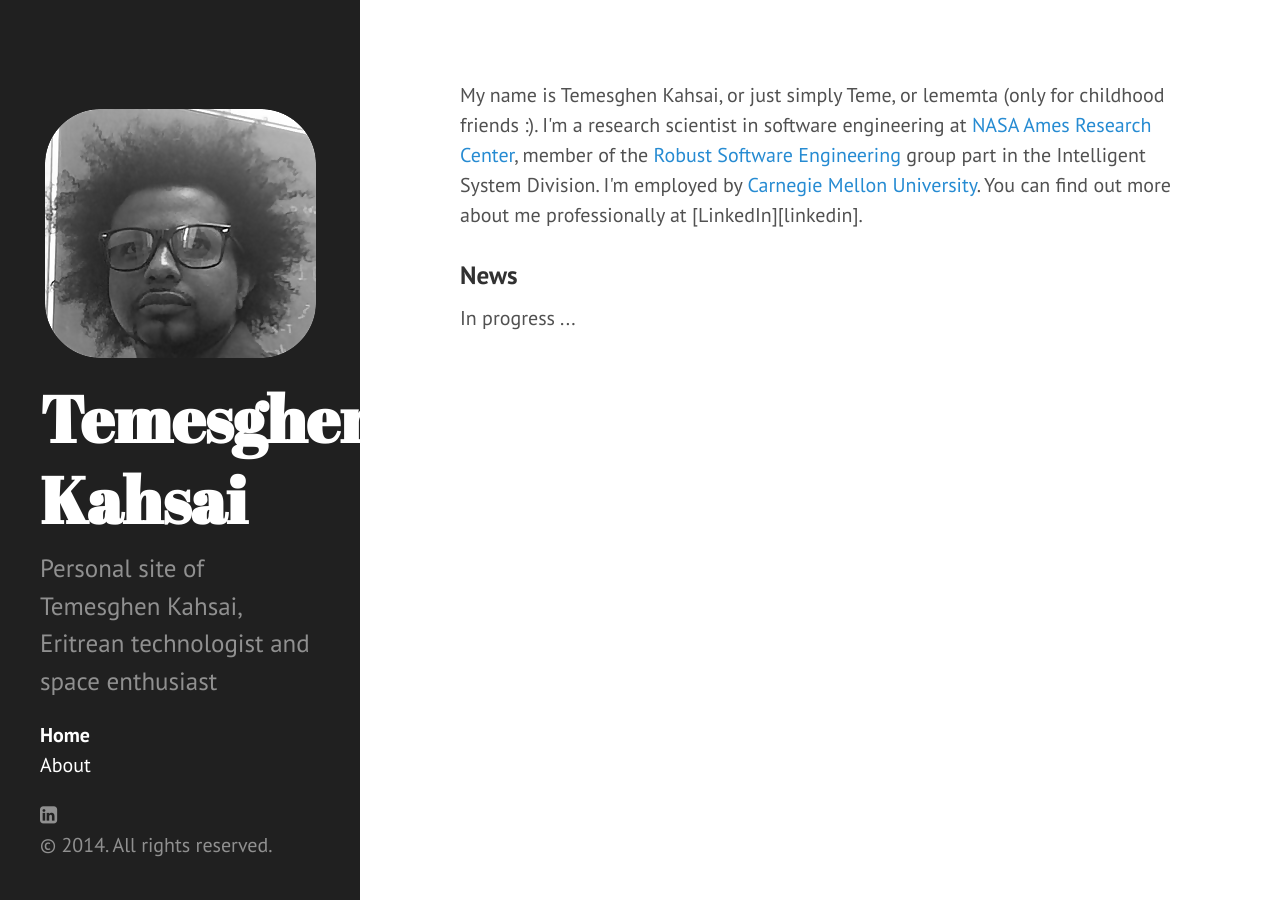
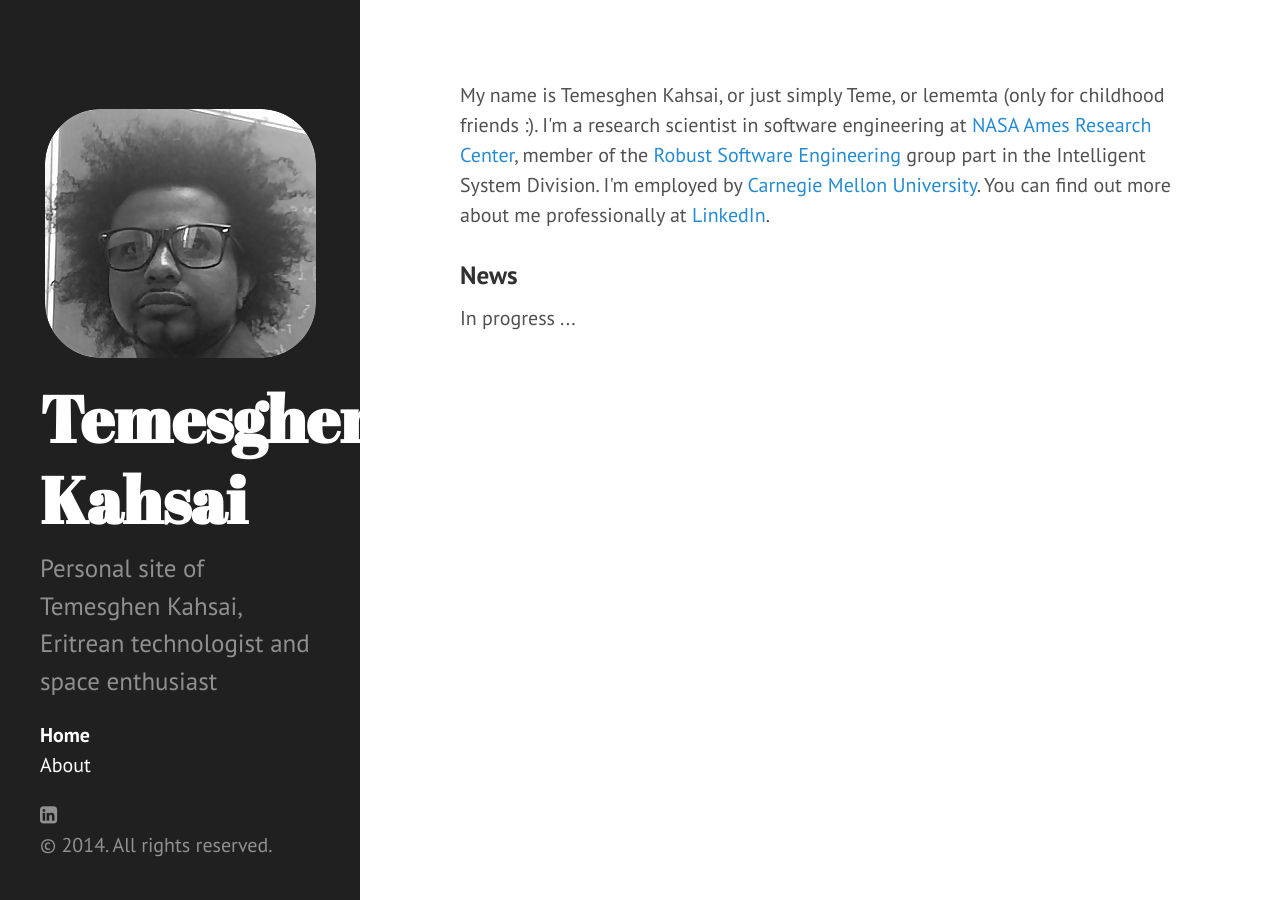
Before and after one commit to lememta/lememta.github.io, a Jekyll site: the page built from index.html, in a window 1280 px wide. Built offline with Jekyll 4.4.1, drawn with Linux system fonts in a browser that asks for light colours; nearby versions of some CDN libraries; the list of posts is cut into pages by our own code; some of the changed lines change nothing that is shown.

Commit message:
first version

```diff
--- a/index.html
+++ b/index.html
@@ -7,7 +7,7 @@ title: Home
 
 My name is Temesghen Kahsai, or just simply Teme, or lememta (only for childhood friends :). I'm a research scientist in software engineering at <a href="http://ti.arc.nasa.gov/profile/tkahsaia/"> NASA Ames Research Center</a>, member of the <a href="http://ti.arc.nasa.gov/tech/rse/">Robust Software Engineering</a> group part in the Intelligent System Division. I'm employed by <a href="http://www.cmu.edu/silicon-valley/">Carnegie Mellon University</a>.
 
-You can find out more about me professionally at [LinkedIn][linkedin].
+You can find out more about me professionally at <a href="www.linkedin.com/in/temesghen/">LinkedIn</a>.
 
 
     <ul class="posts">
```
